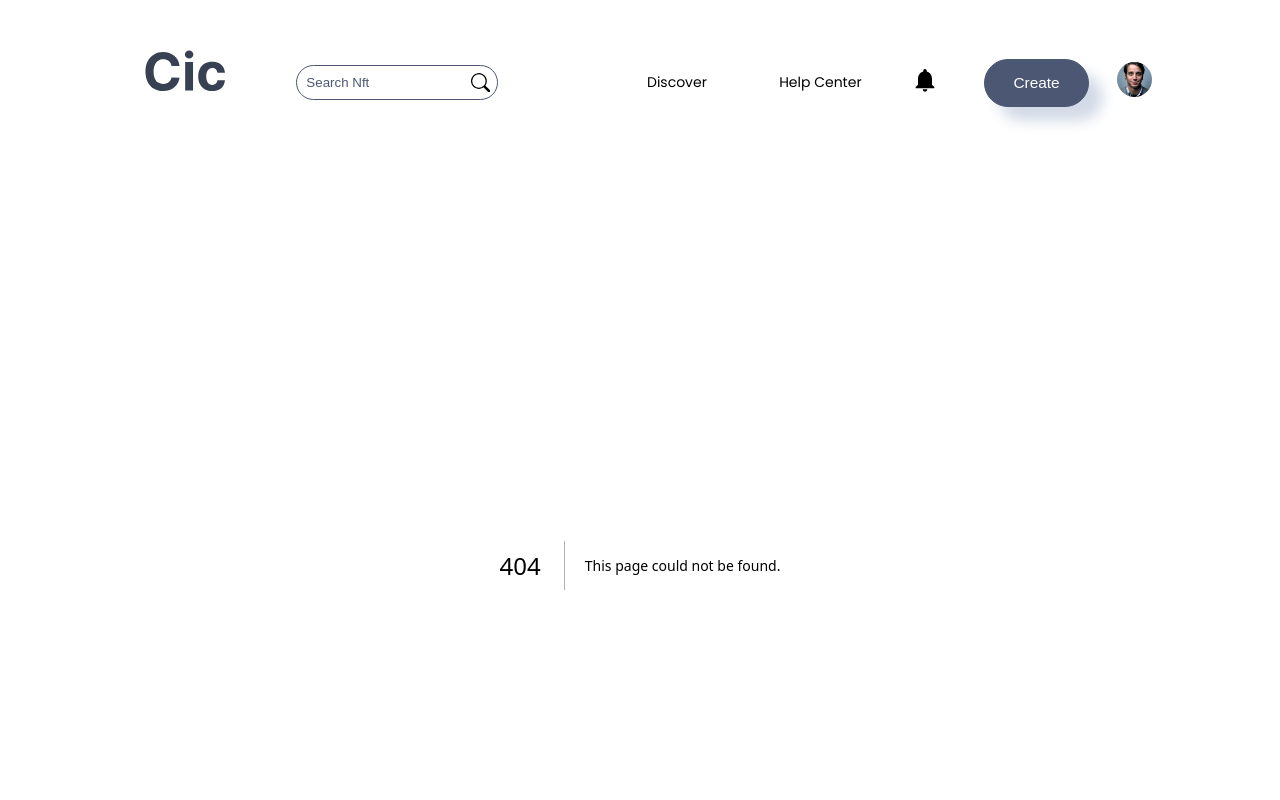
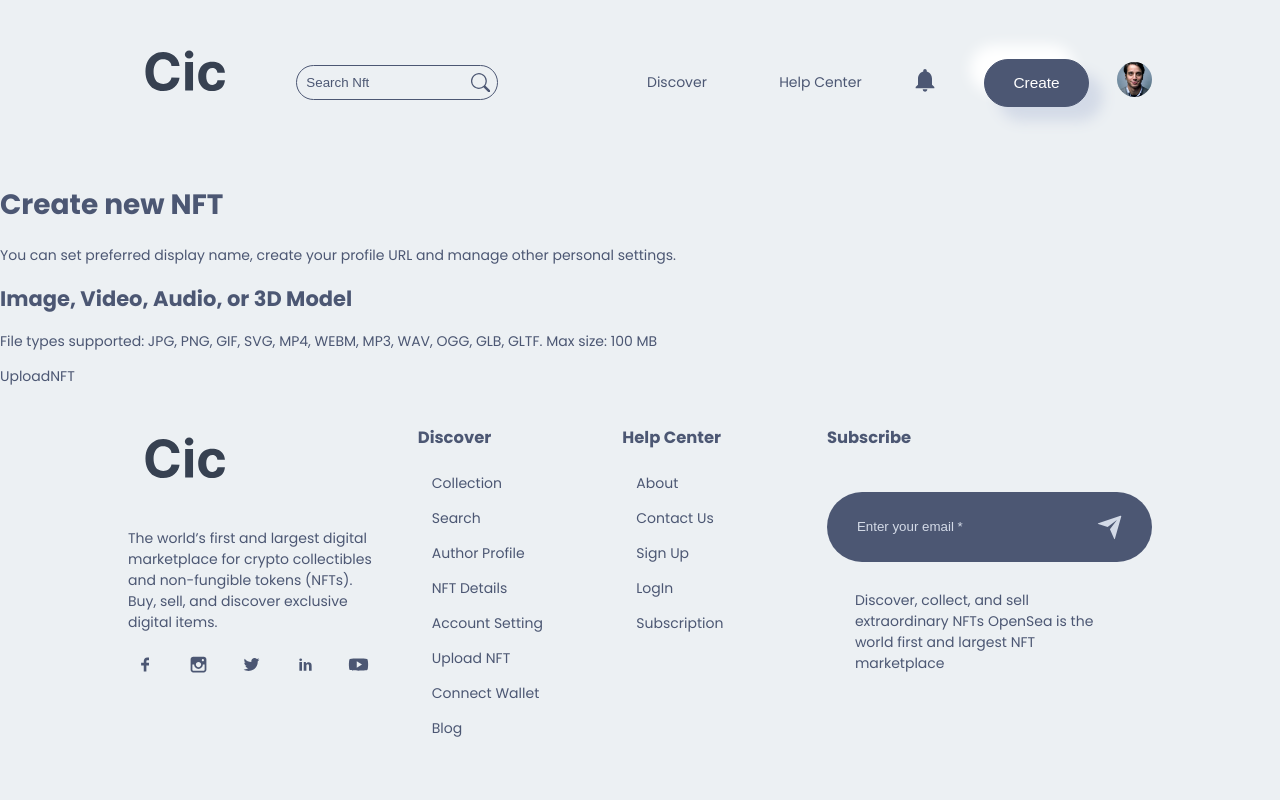
Before and after one commit to shisukeUrahara/web3-nft-marketplace, a Next.js app in the folder client/: page /uploadNFT in a window 1280 px wide. Before the commit this address had no page. Shown: the top 800 px of the page. Built offline with nearby package versions, Linux system fonts and the light colour scheme.

Commit message:
added uploadNFT page

```diff
--- /dev/null
+++ b/client/src/pages/uploadNFT.js
@@ -0,0 +1,36 @@
+import React from 'react';
+
+import Style from '../styles/uploadNft.module.css';
+import { UploadNFT } from 'src/uploadNftPage';
+
+const uploadNFT = () => {
+  return (
+    <div className={Style.UploadNFT}>
+      <div className={Style.UploadNFT_box}>
+        <div className={Style.UploadNFT_box_heading}>
+          <h1>Create new NFT</h1>
+          <p>
+            You can set preferred display name, create your profile URL and
+            manage other personal settings.
+          </p>
+        </div>
+
+        <div className={Style.UploadNFT_box_title}>
+        <h2>Image, Video, Audio, or 3D Model</h2>
+          <p>
+            File types supported: JPG, PNG, GIF, SVG, MP4, WEBM, MP3, WAV, OGG,
+            GLB, GLTF. Max size: 100 MB
+          </p>
+        </div>
+
+        <div className={Style.UploadNFT_box_form}>
+          <UploadNFT />
+
+        </div>
+
+      </div>
+    </div>
+  )
+}
+
+export default uploadNFT
--- /dev/null
+++ b/client/src/uploadNftPage/DropZone/DropZone.jsx
@@ -0,0 +1,11 @@
+import React from 'react';
+
+import Style from './DropZone.module.css'
+
+const DropZone = () => {
+    return (
+        <div>DropZone</div>
+    )
+}
+
+export default DropZone
--- /dev/null
+++ b/client/src/uploadNftPage/UploadNFT/UploadNFT.jsx
@@ -0,0 +1,22 @@
+import React, { useState } from 'react';
+import { MdOutlineHttp, MdOutlineAttachFile } from 'react-icons/md';
+import { FaPercent } from 'react-icons/fa';
+import { AiTwotonePropertySafety } from 'react-icons/ai';
+import { TiTick } from 'react-icons/ti';
+import Image from 'next/legacy/image';
+
+import Style from './UploadNFT.module.css';
+import images from '../../img';
+import formStyle from '../../accountPage/Form/Form.module.css';
+import { Button } from '@/components/index';
+import { DropZone } from '..';
+
+
+
+const UploadNFT = () => {
+    return (
+        <div>UploadNFT</div>
+    )
+}
+
+export default UploadNFT
--- /dev/null
+++ b/client/src/uploadNftPage/index.js
@@ -0,0 +1,7 @@
+import DropZone from "./DropZone/DropZone";
+import UploadNFT from "./UploadNFT/UploadNFT";
+
+export {
+    DropZone,
+    UploadNFT
+}
--- a/package.json
+++ /dev/null
@@ -1,5 +0,0 @@
-{
-  "dependencies": {
-    "react-dropzone": "^14.2.3"
-  }
-}
```
Also changed, not shown: client/src/styles/uploadNft.module.css (added), client/src/uploadNftPage/DropZone/DropZone.module.css (added), client/src/uploadNftPage/UploadNFT/UploadNFT.module.css (added), 1 other file (tests, documents, lock files or other folders).
